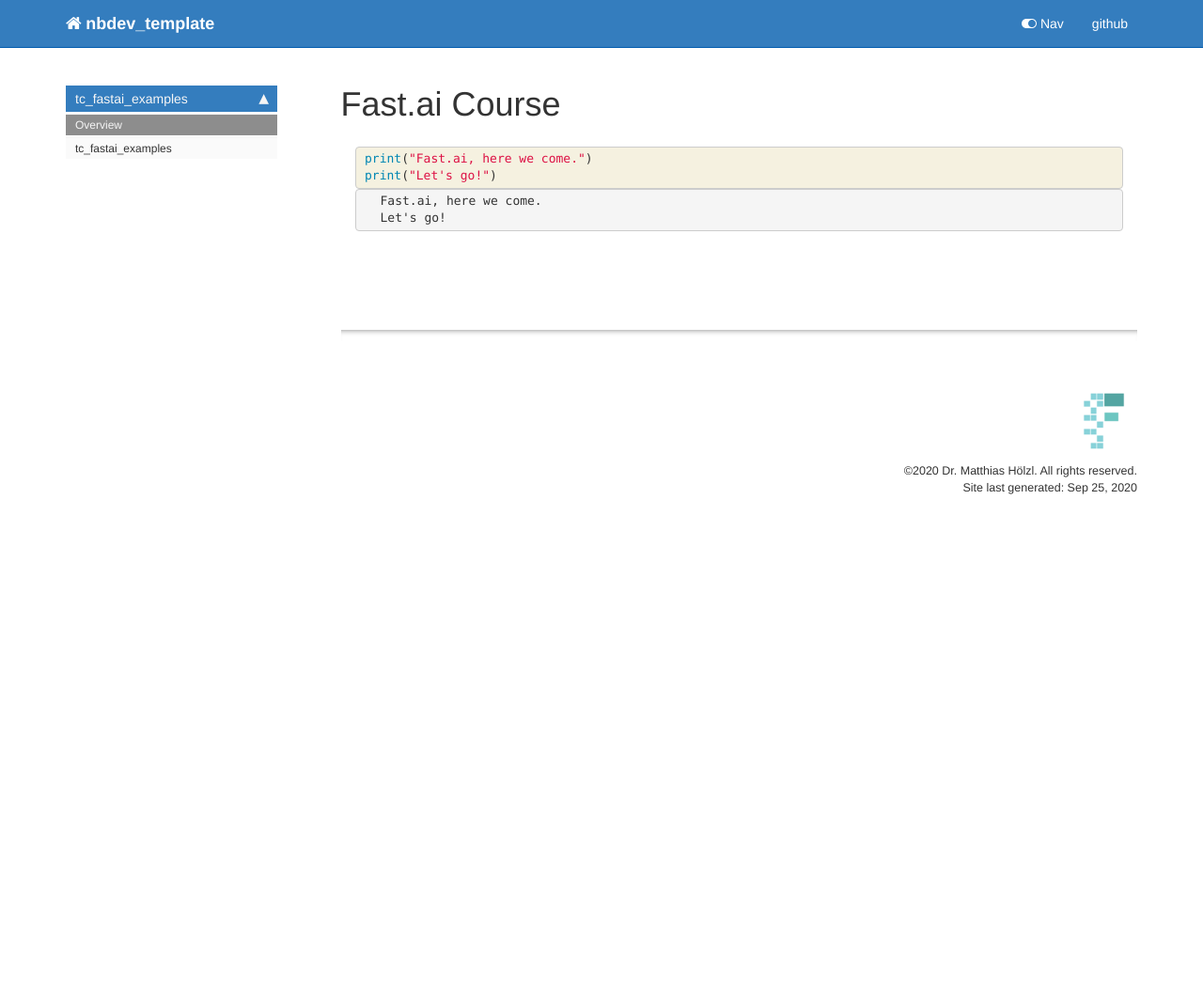
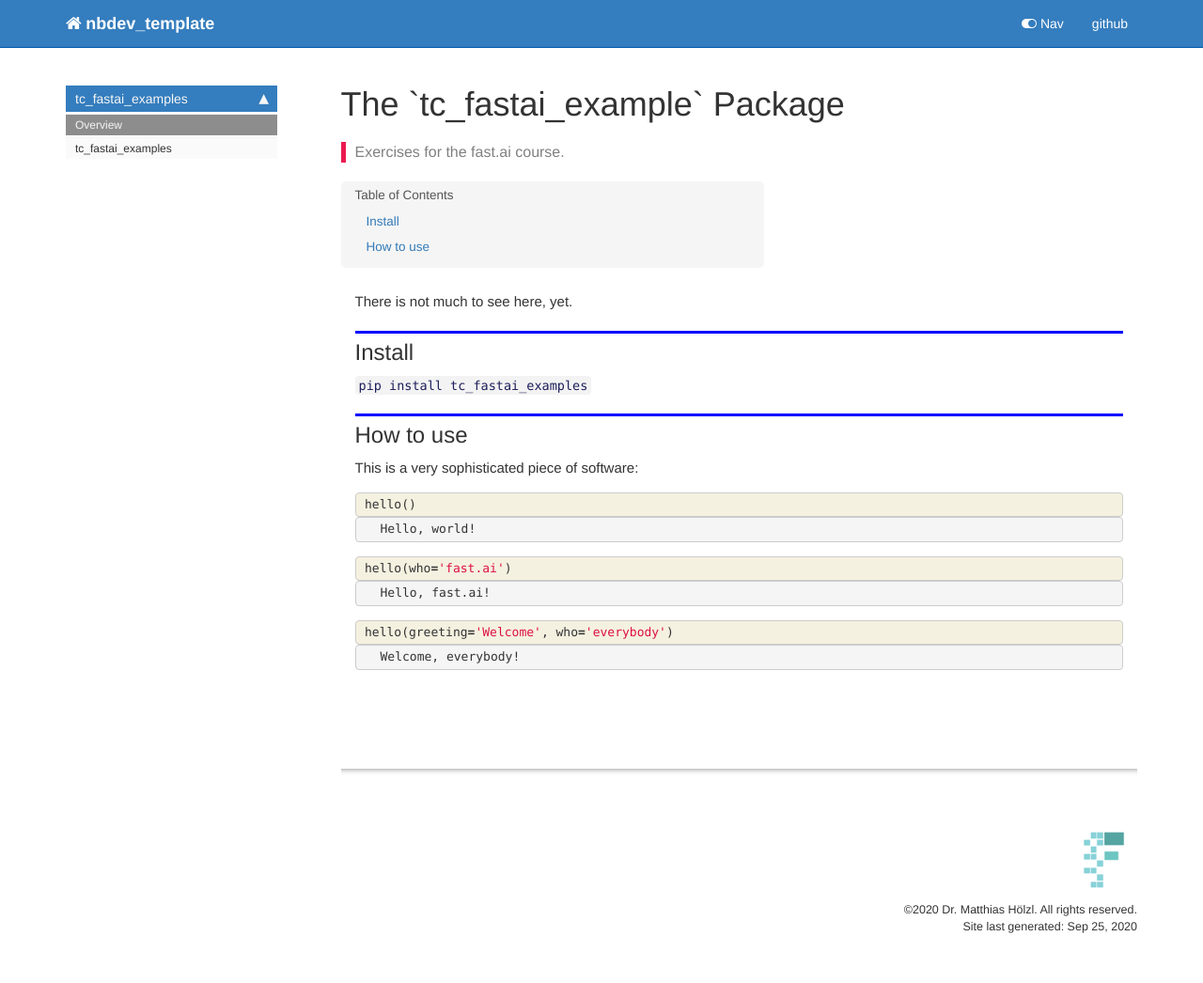
Before and after one commit to hoelzl/tc_fastai_examples, a Jekyll site: the page built from docs/index.html, in a window 1280 px wide. Shown: the whole page at 94% size. Built offline with Jekyll 4.4.1, drawn with Linux system fonts in a browser that asks for light colours; nearby versions of some CDN libraries; comment, search, counter and statistics services are not loaded; before the commit the page ends 900 px from its top, so only the background shows below that.

Commit message:
Add generated files

```diff
--- a/docs/index.html
+++ b/docs/index.html
@@ -1,13 +1,13 @@
 ---
 
-title: Fast.ai Course
+title: The `tc_fastai_example` Package
 
 
 keywords: fastai
 sidebar: home_sidebar
 
-
-
+summary: "Exercises for the fast.ai course."
+description: "Exercises for the fast.ai course."
 nb_path: "notebooks/index.ipynb"
 ---
 <!--
@@ -29,6 +29,39 @@ nb_path: "notebooks/index.ipynb"
 </div>
     {% endraw %}
 
+<div class="cell border-box-sizing text_cell rendered"><div class="inner_cell">
+<div class="text_cell_render border-box-sizing rendered_html">
+<p>There is not much to see here, yet.</p>
+
+</div>
+</div>
+</div>
+<div class="cell border-box-sizing text_cell rendered"><div class="inner_cell">
+<div class="text_cell_render border-box-sizing rendered_html">
+<h2 id="Install">Install<a class="anchor-link" href="#Install"> </a></h2>
+</div>
+</div>
+</div>
+<div class="cell border-box-sizing text_cell rendered"><div class="inner_cell">
+<div class="text_cell_render border-box-sizing rendered_html">
+<p><code>pip install tc_fastai_examples</code></p>
+
+</div>
+</div>
+</div>
+<div class="cell border-box-sizing text_cell rendered"><div class="inner_cell">
+<div class="text_cell_render border-box-sizing rendered_html">
+<h2 id="How-to-use">How to use<a class="anchor-link" href="#How-to-use"> </a></h2>
+</div>
+</div>
+</div>
+<div class="cell border-box-sizing text_cell rendered"><div class="inner_cell">
+<div class="text_cell_render border-box-sizing rendered_html">
+<p>This is a very sophisticated piece of software:</p>
+
+</div>
+</div>
+</div>
     {% raw %}
 
 <div class="cell border-box-sizing code_cell rendered">
@@ -36,8 +69,7 @@ nb_path: "notebooks/index.ipynb"
 
 <div class="inner_cell">
     <div class="input_area">
-<div class=" highlight hl-ipython3"><pre><span></span><span class="nb">print</span><span class="p">(</span><span class="s2">&quot;Fast.ai, here we come.&quot;</span><span class="p">)</span>
-<span class="nb">print</span><span class="p">(</span><span class="s2">&quot;Let&#39;s go!&quot;</span><span class="p">)</span>
+<div class=" highlight hl-ipython3"><pre><span></span><span class="n">hello</span><span class="p">()</span>
 </pre></div>
 
     </div>
@@ -50,8 +82,69 @@ nb_path: "notebooks/index.ipynb"
 <div class="output_area">
 
 <div class="output_subarea output_stream output_stdout output_text">
-<pre>Fast.ai, here we come.
-Let&#39;s go!
+<pre>Hello, world!
+</pre>
+</div>
+</div>
+
+</div>
+</div>
+
+</div>
+    {% endraw %}
+
+    {% raw %}
+
+<div class="cell border-box-sizing code_cell rendered">
+<div class="input">
+
+<div class="inner_cell">
+    <div class="input_area">
+<div class=" highlight hl-ipython3"><pre><span></span><span class="n">hello</span><span class="p">(</span><span class="n">who</span><span class="o">=</span><span class="s1">&#39;fast.ai&#39;</span><span class="p">)</span>
+</pre></div>
+
+    </div>
+</div>
+</div>
+
+<div class="output_wrapper">
+<div class="output">
+
+<div class="output_area">
+
+<div class="output_subarea output_stream output_stdout output_text">
+<pre>Hello, fast.ai!
+</pre>
+</div>
+</div>
+
+</div>
+</div>
+
+</div>
+    {% endraw %}
+
+    {% raw %}
+
+<div class="cell border-box-sizing code_cell rendered">
+<div class="input">
+
+<div class="inner_cell">
+    <div class="input_area">
+<div class=" highlight hl-ipython3"><pre><span></span><span class="n">hello</span><span class="p">(</span><span class="n">greeting</span><span class="o">=</span><span class="s1">&#39;Welcome&#39;</span><span class="p">,</span> <span class="n">who</span><span class="o">=</span><span class="s1">&#39;everybody&#39;</span><span class="p">)</span>
+</pre></div>
+
+    </div>
+</div>
+</div>
+
+<div class="output_wrapper">
+<div class="output">
+
+<div class="output_area">
+
+<div class="output_subarea output_stream output_stdout output_text">
+<pre>Welcome, everybody!
 </pre>
 </div>
 </div>
```
Also changed, not shown: README.md.
